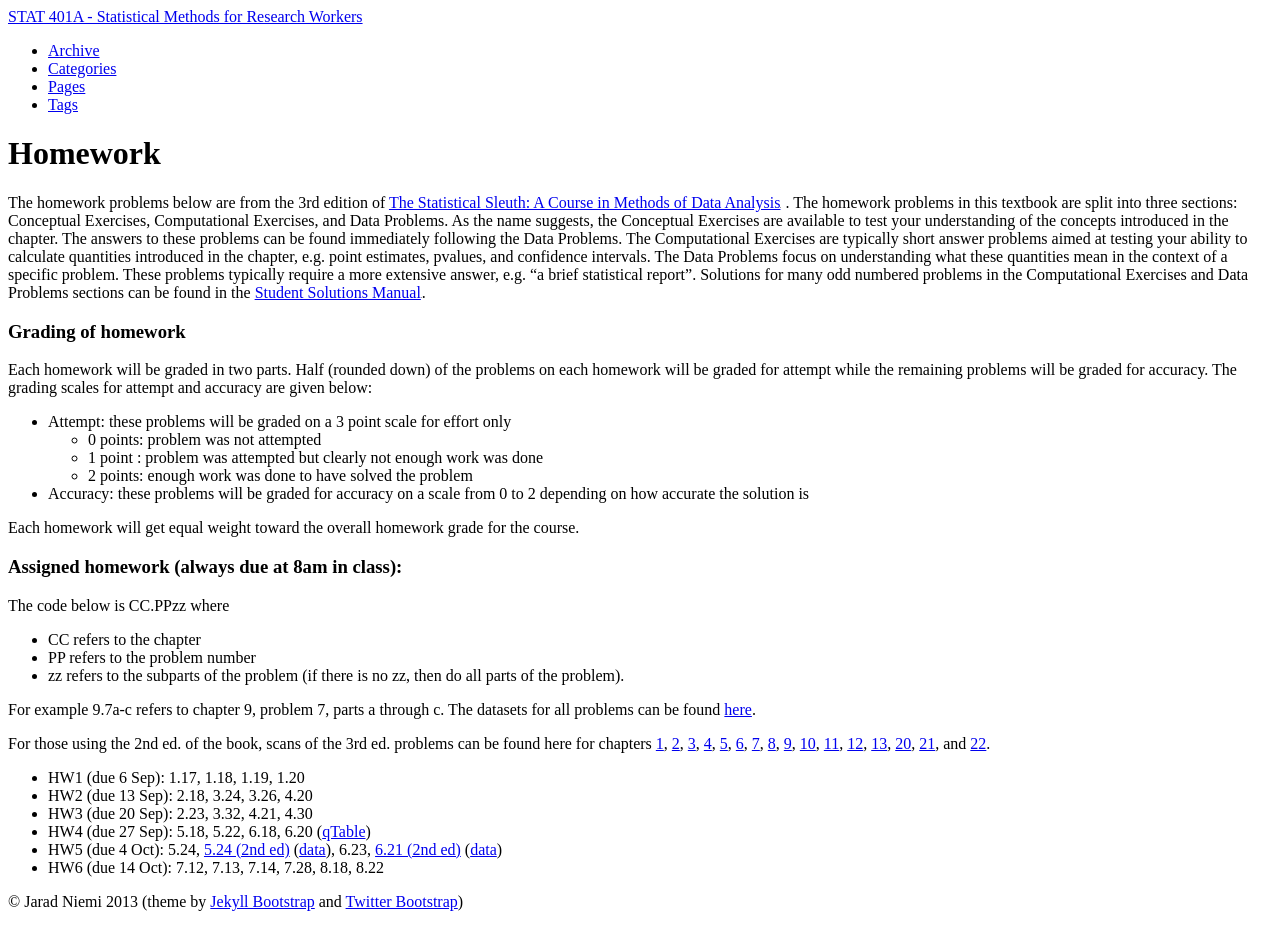
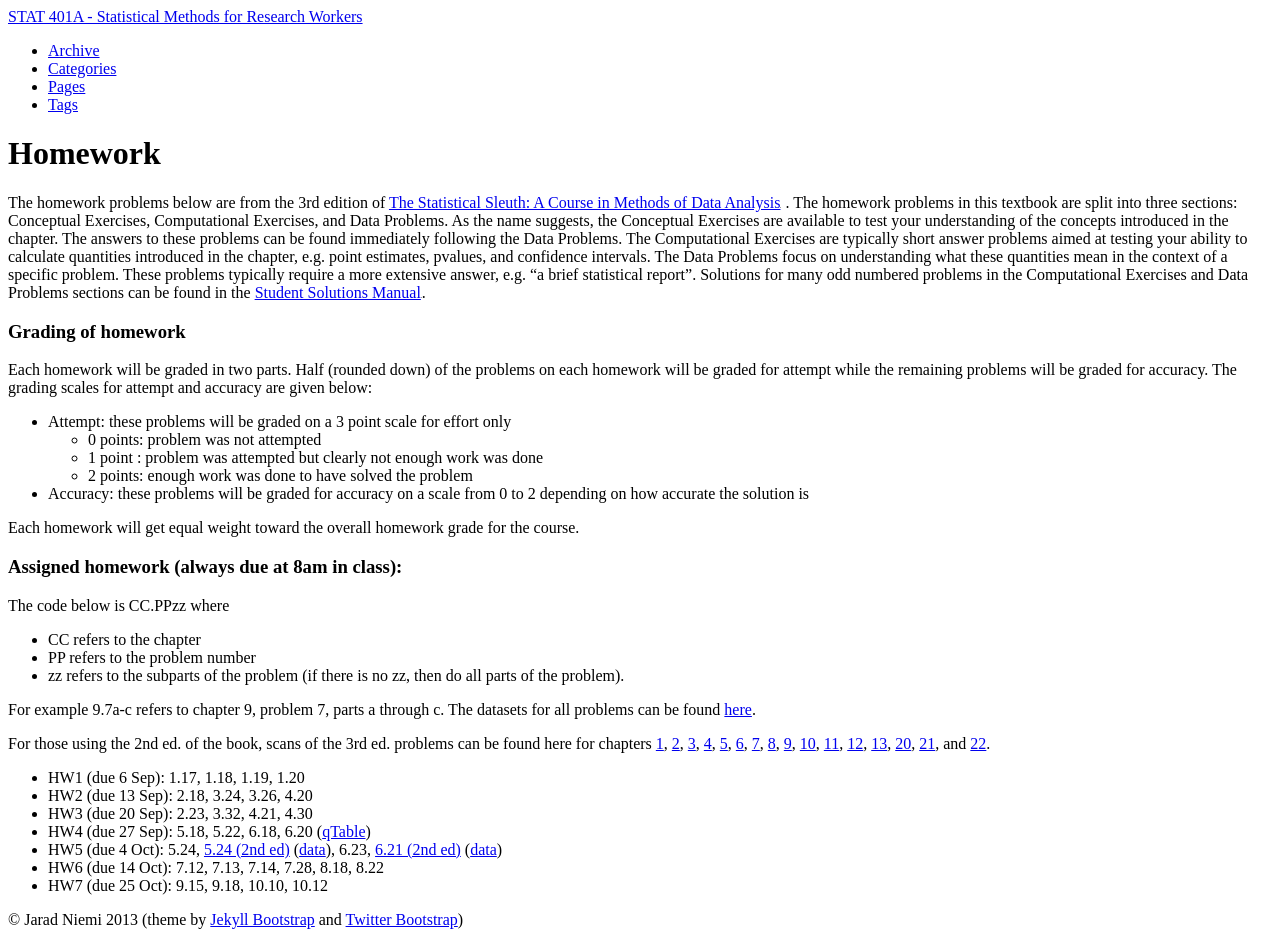
Before and after one commit to jarad/stat401A, a Jekyll site: the page built from homework.md, in a window 1280 px wide. Built offline with Jekyll 4.4.1, drawn with Linux system fonts in a browser that asks for light colours; grey boxes are pictures that could not be loaded.

Commit message:
added hw

```diff
--- a/homework.md
+++ b/homework.md
@@ -61,6 +61,7 @@ For those using the 2nd ed. of the book, scans of the 3rd ed. problems can be fo
 - HW4 (due 27 Sep): 5.18, 5.22, 6.18, 6.20 ([qTable]({{BASE_PATH}}/slides/StudentizedRangeDistribution.pdf))
 - HW5 (due 4 Oct): 5.24, [5.24 (2nd ed)]({{BASE_PATH}}/homework/ex0524-2nd.pdf) ([data]({{BASE_PATH}}/homework/ex0524-2nd.csv)), 6.23, [6.21 (2nd ed)]({{BASE_PATH}}/homework/ex0621-2nd.pdf) ([data]({{BASE_PATH}}/homework/ex0621-2nd.csv))
 - HW6 (due 14 Oct): 7.12, 7.13, 7.14, 7.28, 8.18, 8.22
+- HW7 (due 25 Oct): 9.15, 9.18, 10.10, 10.12
 
 
 <!---
```
